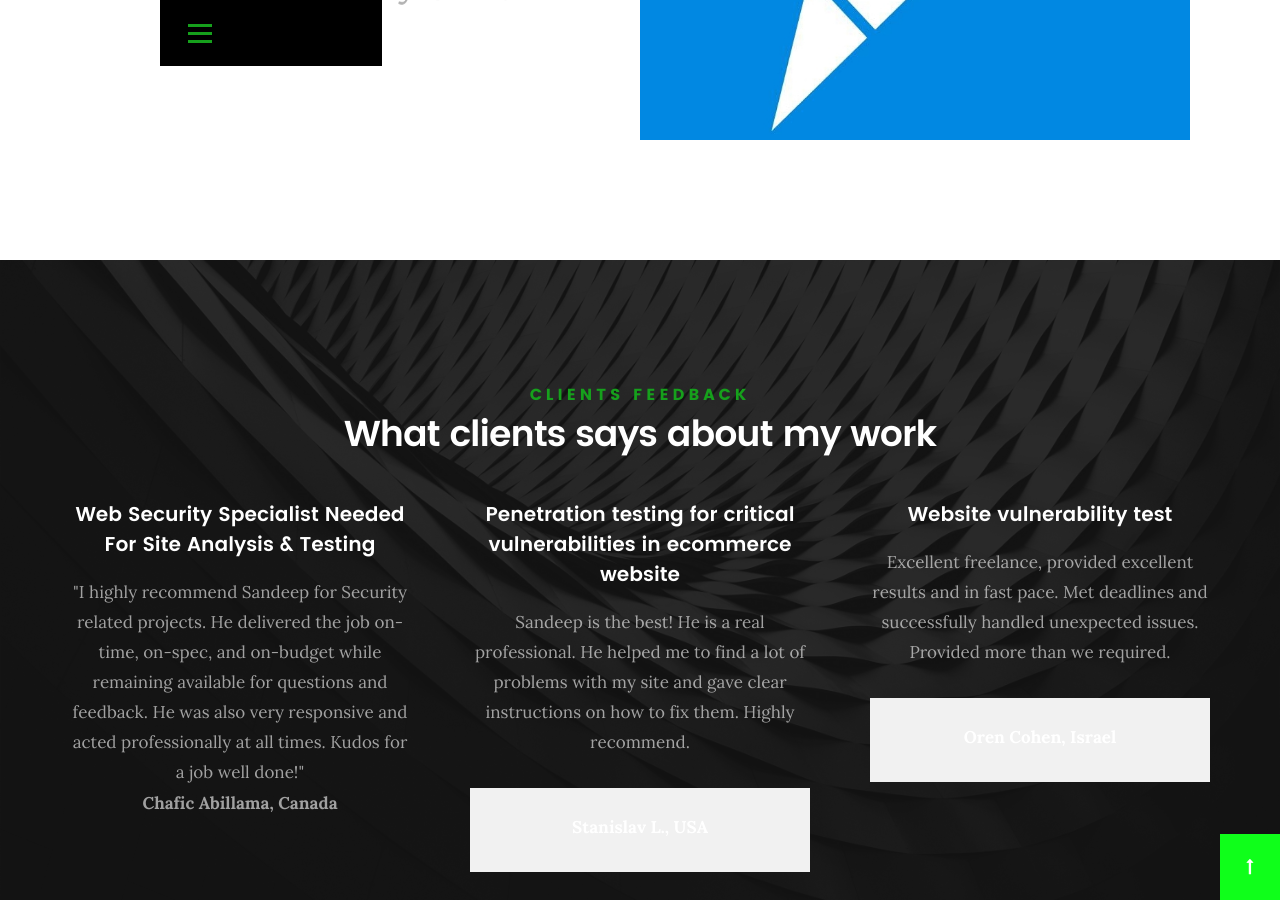
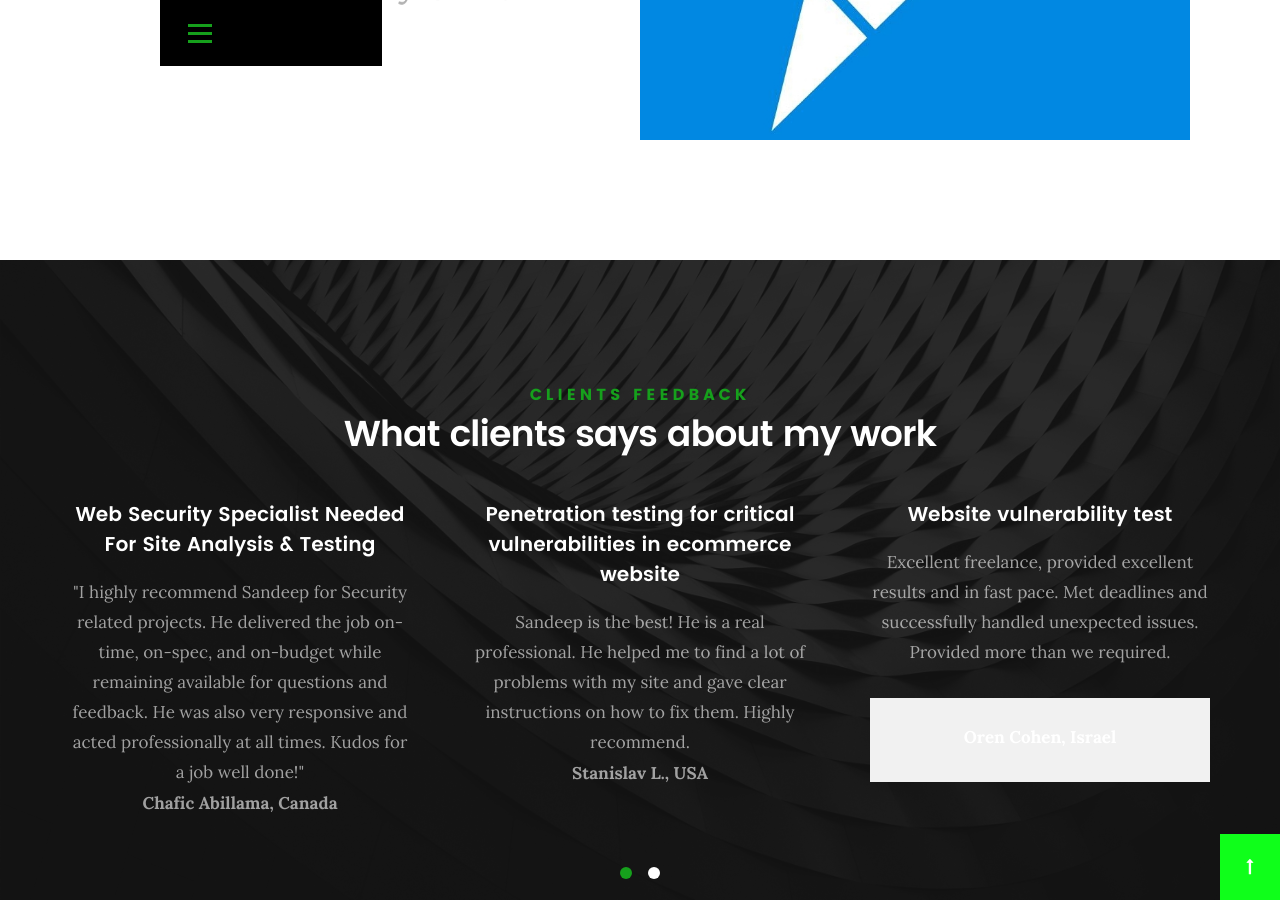
Before and after one commit to SandeepSainiProgrammer/portfolio, a Jekyll site: the page built from index.html, in a window 1280 px wide and 900 px high, scrolled down 5979 px. Built offline with Jekyll 4.4.1, drawn with Linux system fonts in a browser that asks for light colours; some web fonts are replaced.

```diff
--- a/index.html
+++ b/index.html
@@ -507,7 +507,7 @@ permalink: /
 					<h3>Penetration testing for critical vulnerabilities in ecommerce website</h3>
 
 					<p class="desc">Sandeep is the best! He is a real professional. He helped me to find a lot of problems with my site and gave clear instructions on how to fix them. Highly recommend.
-					<pre><b>Stanislav L., USA</b></pre>
+					<br><b>Stanislav L., USA</b><br>
 					</p>
 
 				</div>
```
